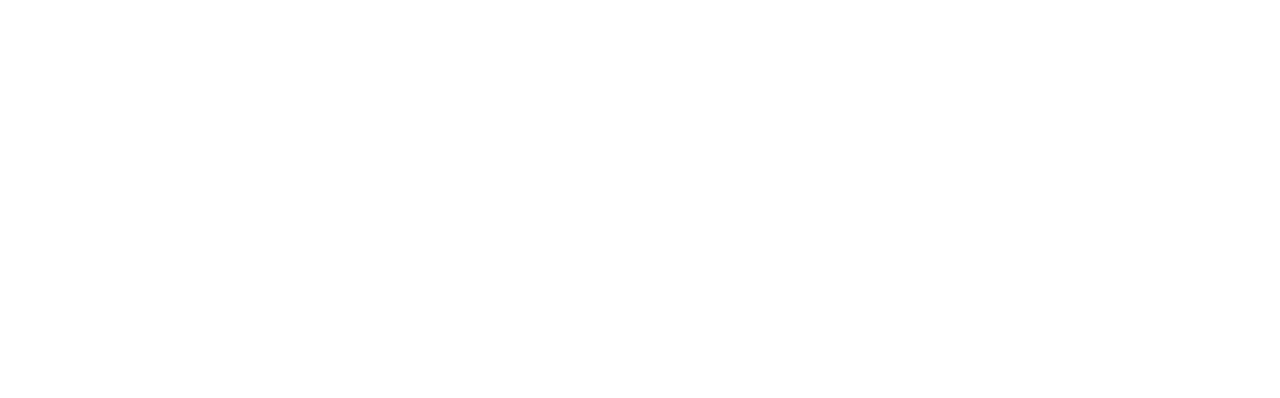
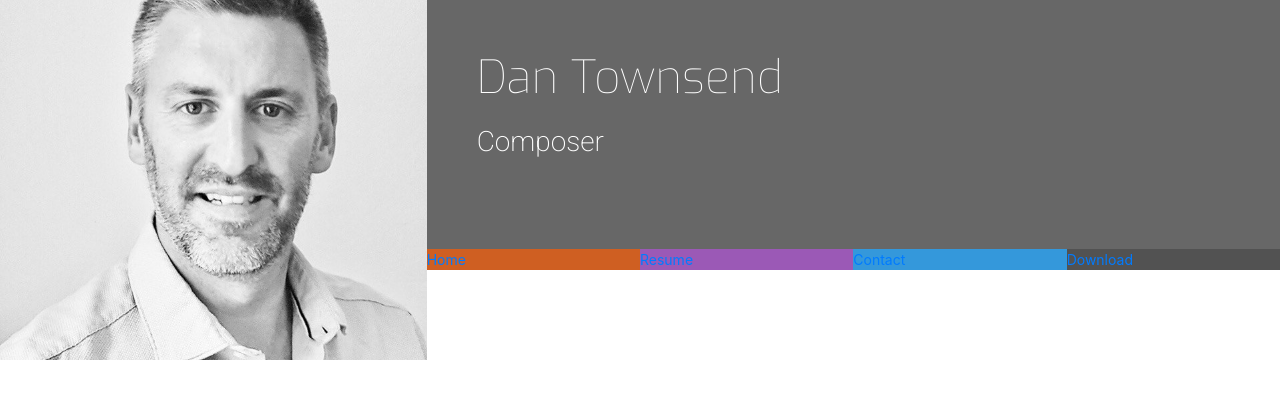
Before and after one commit to townsend75/Resume, a plain HTML site: page index.html in a window 1280 px wide. Drawn offline with nearby package versions, Linux system fonts and the light colour scheme.

Commit message:
Continue styling

```diff
--- /dev/null
+++ b/assets/css/style.css
@@ -0,0 +1,74 @@
+@import url('https://fonts.googleapis.com/css?family=Roboto:100,200,300,400,500,600,700|Exo:100,200,300,400,500,600,700');
+
+/*.................................Colours */
+
+
+.bg-color-name-title {
+    background-color: #676767;
+}
+
+.ui-menu-color-home {
+    background-color: #cf5f22;
+}
+
+.ui-menu-color-resume {
+    background-color: #9b59b6;
+}
+
+.ui-menu-color-contact {
+    background-color: #3498db;
+}
+
+.ui-menu-color-download {
+    background-color: #525252;
+}
+
+/*.................................Heading */
+
+header {
+    margin: 0;
+}
+
+.heading {
+    margin-left: 50px;
+}
+
+.logo {
+    background: url("../images/IMG_5223.JPG");
+    background-position: center;
+    background-repeat: no-repeat;
+    background-size: cover;
+    min-height: 360px;
+    transition: all .5s ease-in-out -moz-transition: all .5s ease-in-out;
+    -webkit-transition: all .5s ease-in-out
+}
+
+.name {
+    font-family: "Exo", sans-serif;
+    font-weight: 100;
+    font-size: 46px;
+    margin-top: 50px;
+    color: #fff;
+}
+
+.title {
+    font-family: "Roboto", sans-serif;
+    font-weight: 200;
+    font-size: 28px;
+    margin-top: 20px;
+    margin-bottom: 90px;
+    color: #fff;
+}
+
+.list-inline-item:not(:last-child) {
+    margin: 0;
+}
+
+.menu-container {
+    font-size: 0;
+}
+
+#nav li {
+    font-size: 14px;
+    padding: 0;
+}
--- a/index.html
+++ b/index.html
@@ -15,11 +15,49 @@
       integrity="sha384-+d0P83n9kaQMCwj8F4RJB66tzIwOKmrdb46+porD/OvrJ+37WqIM7UoBtwHO6Nlg"
       crossorigin="anonymous"
     />
+    <link rel="stylesheet" href="assets/css/style.css" type="text/css" />
     <title>Rosie</title>
   </head>
 
   <body>
-    <header></header>
+    <header>
+      <div class="row no-gutters">
+        <a href="index.html" class="col-md-4 logo"> </a>
+        <div class="col-md-8">
+          <div class="row no-gutters bg-color-name-title">
+            <div class="col heading">
+              <h1 class="name">Dan Townsend</h1>
+              <h2 class="title">Composer</h2>
+            </div>
+          </div>
+
+          <div class="row no-gutters">
+            <div class="col">
+              <ul id="nav" class="list-inline menu-container">
+                <li class="col-6 col-sm-3 ui-menu-color-home list-inline-item">
+                  <a href="#"> <span>Home</span> </a>
+                </li>
+                <li
+                  class="col-6 col-sm-3 ui-menu-color-resume list-inline-item"
+                >
+                  <a href="#"> <span>Resume</span> </a>
+                </li>
+                <li
+                  class="col-6 col-sm-3 ui-menu-color-contact list-inline-item"
+                >
+                  <a href="#"> <span>Contact</span> </a>
+                </li>
+                <li
+                  class="col-6 col-sm-3 ui-menu-color-download list-inline-item"
+                >
+                  <a href="#"> <span>Download</span> </a>
+                </li>
+              </ul>
+            </div>
+          </div>
+        </div>
+      </div>
+    </header>
     <section></section>
     <footer></footer>
   </body>
```
Also changed, not shown: assets/images/IMG_5223.JPG (added), css/style.css (deleted).
